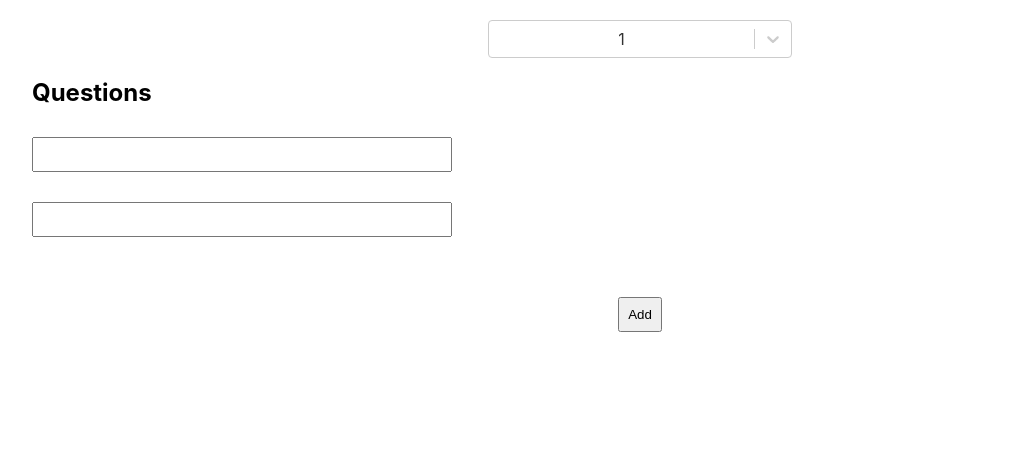
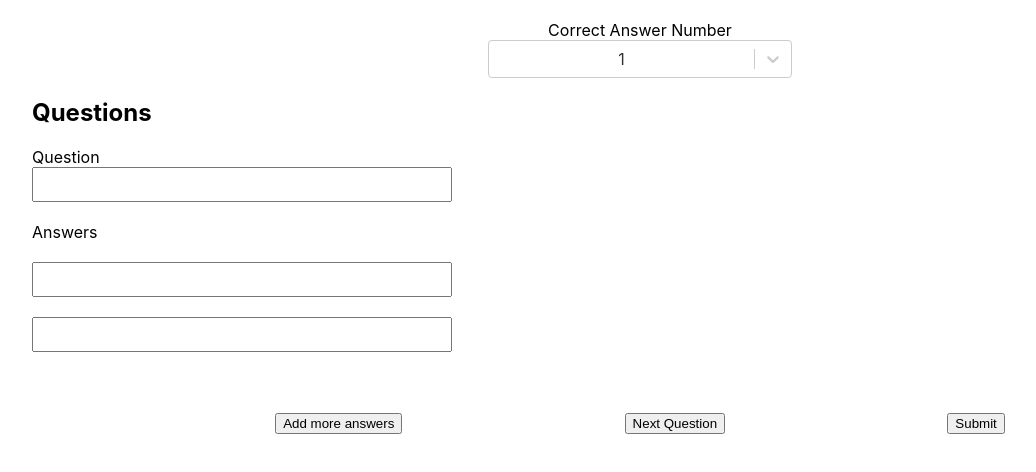
Before and after one commit to SamehM98/tasksameh, a React (Create React App) app: page /addquestions in a window 1280 px wide. Shown: the top 472 px of the page, without its empty margins (32-1068 px from the left). Built offline with nearby package versions, Linux system fonts and the light colour scheme.

Commit message:
adding functionality

```diff
--- a/package.json
+++ b/package.json
@@ -3,11 +3,13 @@
   "version": "0.1.0",
   "private": true,
   "dependencies": {
+    "@reduxjs/toolkit": "^1.6.1",
     "@testing-library/jest-dom": "^5.14.1",
     "@testing-library/react": "^11.2.7",
     "@testing-library/user-event": "^12.8.3",
     "react": "^17.0.2",
     "react-dom": "^17.0.2",
+    "react-redux": "^7.2.5",
     "react-router-dom": "^5.3.0",
     "react-scripts": "4.0.3",
     "react-select": "^5.0.0",
--- a/src/App.js
+++ b/src/App.js
@@ -16,7 +16,7 @@ function App() {
     <Router>
       <Switch>
 
-      <Route exact path='/' render={({match}) => (
+      <Route exact path='/' render={() => (
             <QuestionsList
               items={quizzes}
         />)}>
--- a/src/components/addquestions.js
+++ b/src/components/addquestions.js
@@ -1,5 +1,4 @@
 import React , { useState }from "react";
-import { Link } from "react-router-dom";
 import Select from 'react-select'
 
 const AddQuestions = () => {
@@ -9,16 +8,35 @@ const AddQuestions = () => {
         { value: '2', label: '2' }
       ])
 
-      const [questions, setQuestions] = useState([1,2])
+      const[id, setId] = useState(3);
+
+      const [questions, setQuestions] = useState([
+        { id: 1, field: "" },
+        { id: 2, field: "" }
+      ])
 
       const [selected, setSelected] = useState(options[0]);
 
       const changeState =  () =>{
-        setOptions([...options, { value: (options.length + 1).toString(),label:(options.length + 1).toString()}]);
-        setQuestions([...questions, { value: (questions.length + 1).toString(),label:(questions.length + 1).toString()}]);
+        setOptions((prev) => [...prev, { value: (options.length + 1).toString(),label:(options.length + 1).toString()}]);
+        setQuestions((prev) => [...prev,  { id: id, field: ""}]);
+        setId(id+1);
+
+      //  console.log(options.length);
+     //   console.log(options);
+
       }
 
-      console.log(selected);
+
+      const onTermChange = (event) => {
+
+        const values = [...questions]
+        values[event.target.id - 1]["field"] = event.target.value
+        setQuestions(values)
+        console.log(values);
+
+      }
+
 
     return (
 
@@ -26,24 +44,40 @@ const AddQuestions = () => {
 
         <div className="questionsWrapper">
         <div style={{width: '25%' , textAlign: 'center', margin: '20px auto'}} >
+            <span>Correct Answer Number </span>
             <Select options={options} defaultValue={selected} onChange={setSelected}/>
         </div>
 
         <h2>Questions</h2>
 
+        <label>Question</label>
+        <br/>
+        <input type="text" id="question" style={{display: 'block' , minWidth: '400px'}}/>
+        <br/>
+        <label>Answers</label>
+
         <form>
-                <div id="dynamicInput">
+                <div>
 
-                    {questions.map(input =>
+                    {questions.map((input,index) =>
 
-                    <input type="text" id={input} key={input} style={{display: 'block' , marginTop: '30px', minWidth: '400px'}}/>)
+                    <input type="text" id={input.id}
+                    key={index.toString()}
+                    style={{display: 'block' , marginTop: '20px', minWidth: '400px'}}
+                    onChange={onTermChange}/>)
 
                     }
                 </div>
         </form>
 
-        <button onClick={changeState}>Add</button>
+        <div className="buttonWrapper">
+        <button onClick={changeState}>Add more answers</button>
+        <button onClick={changeState}>Next Question</button>
+        <button onClick={changeState}>Submit</button>
         </div>
+
+        </div>
+
 
 
     )
--- a/src/components/form1.css
+++ b/src/components/form1.css
@@ -10,7 +10,7 @@ input{
     margin-top: 20px;
 }
 
-button{
+.btn-1{
     margin: 60px auto;
     display: block;
     padding: 8px;
@@ -19,3 +19,10 @@ button{
 .questionsWrapper{
     margin-left: 5%;
 }
+
+.buttonWrapper{
+    display: flex;
+    justify-content: space-between;
+    padding: 0 20%;
+    margin-top: 5%;
+}
--- a/src/components/questionslist.js
+++ b/src/components/questionslist.js
@@ -20,7 +20,7 @@ const QuestionsList = ({items}) => {
         {SingleItem}
 
         <Link to={`/createQuiz`}>
-        <button style={{margin: '0 auto', display: 'block'}}>Add New Quiz</button>
+        <button className="btn-1">Add New Quiz</button>
         </Link>
 
 
--- a/src/components/quizdata.js
+++ b/src/components/quizdata.js
@@ -51,10 +51,16 @@ const QuizData = () => {
         <label>Youtube URL</label><br/>
         <input type="text" id="Url" onChange={onTermChange} value={url}/>
         </div>
+
+        <div class="inputs">
+        <label>Final Score</label><br/>
+        <input type="text" id="Url" onChange={onTermChange} value={url}/>
+        </div>
+
         </form>
 
-        <Link to="/addquestions">
-        <button> Next </button>
+        <Link to="/addquestions" >
+        <button className="btn-1"> Next </button>
         </Link>
 
         </div>
```
Also changed, not shown: 1 other file (tests, documents, lock files or other folders).
